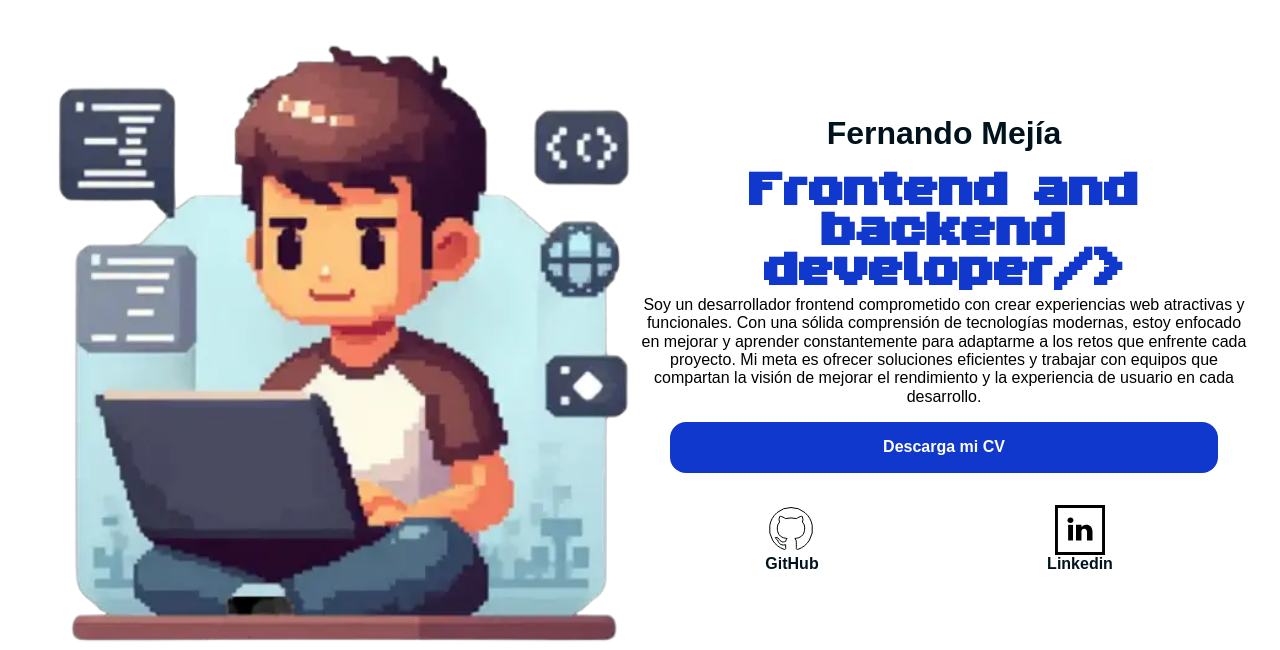
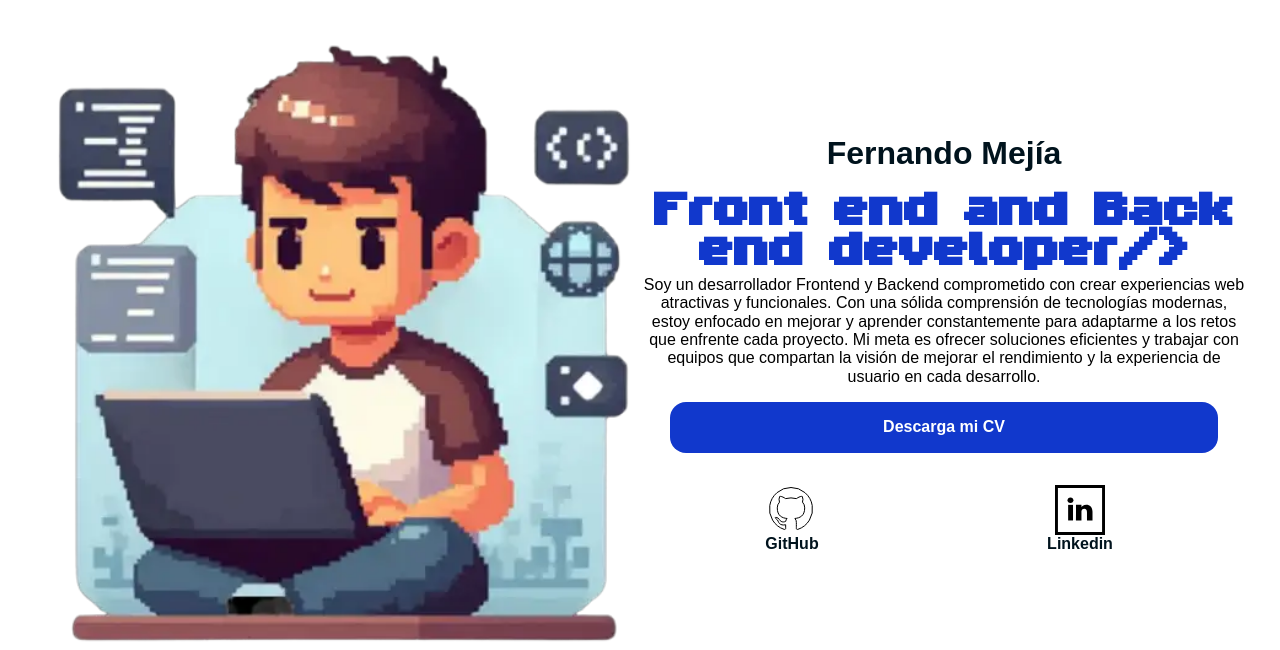
Before and after one commit to FernadoCodeDev/MyWebsite, a PHP site: page / in a window 1280 px wide. Shown: the part 250-900 px from the top of the page. Run offline with PHP 8.4, Linux system fonts and the light colour scheme; some libraries are stand-ins or nearby versions.

Commit message:
CVUpdate

```diff
--- a/Index.php
+++ b/Index.php
@@ -49,9 +49,9 @@
 
         <div class="Me">
             <h2>Fernando Mejía</h2>
-            <h1>Frontend and backend developer/></h1>
+            <h1>Front end and Back end developer/></h1>
             <p>
-                Soy un desarrollador frontend comprometido con crear experiencias web atractivas y funcionales. Con una sólida comprensión de tecnologías modernas, estoy enfocado en mejorar y aprender constantemente para adaptarme a los retos que enfrente cada proyecto. Mi meta es ofrecer soluciones eficientes y trabajar con equipos que compartan la visión de mejorar el rendimiento y la experiencia de usuario en cada desarrollo.
+                Soy un desarrollador Frontend y Backend comprometido con crear experiencias web atractivas y funcionales. Con una sólida comprensión de tecnologías modernas, estoy enfocado en mejorar y aprender constantemente para adaptarme a los retos que enfrente cada proyecto. Mi meta es ofrecer soluciones eficientes y trabajar con equipos que compartan la visión de mejorar el rendimiento y la experiencia de usuario en cada desarrollo.
             </p>
 
             <div class="Profileicons">
```
Also changed, not shown: 1 other file.
